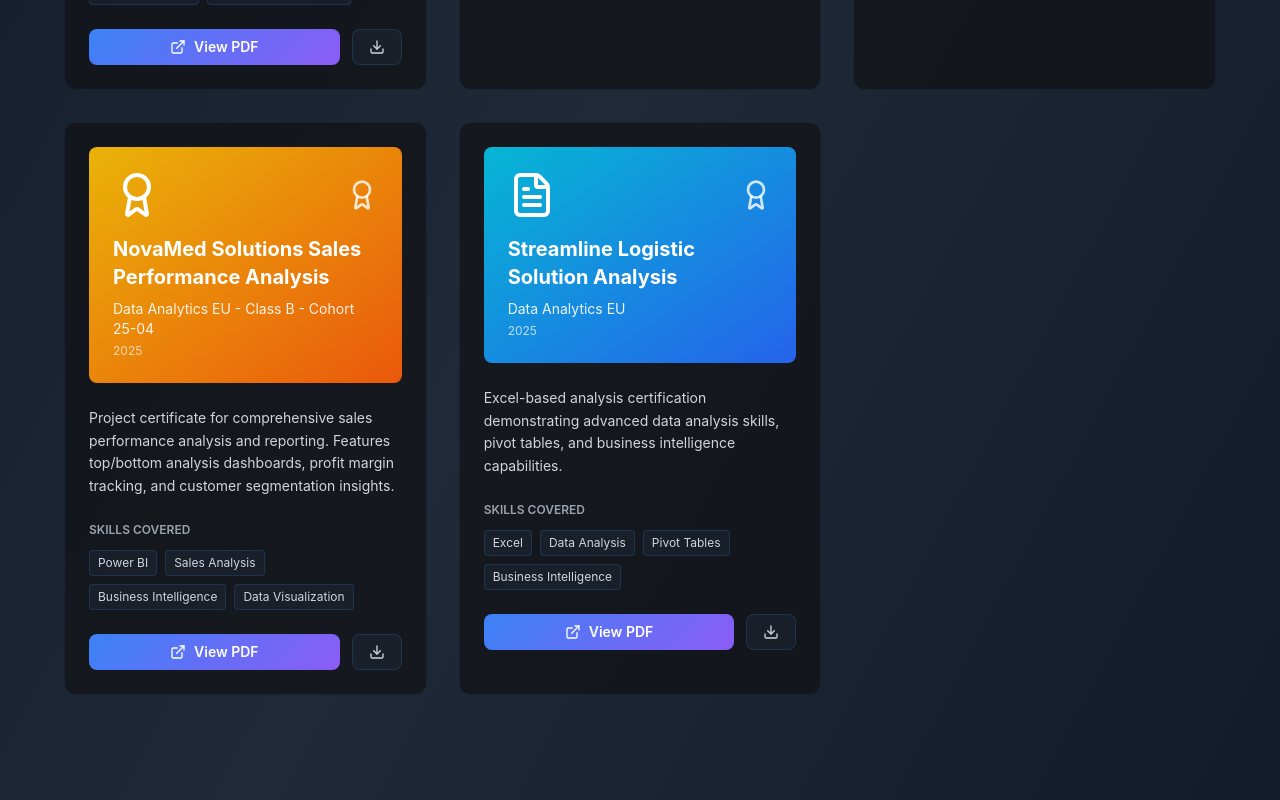
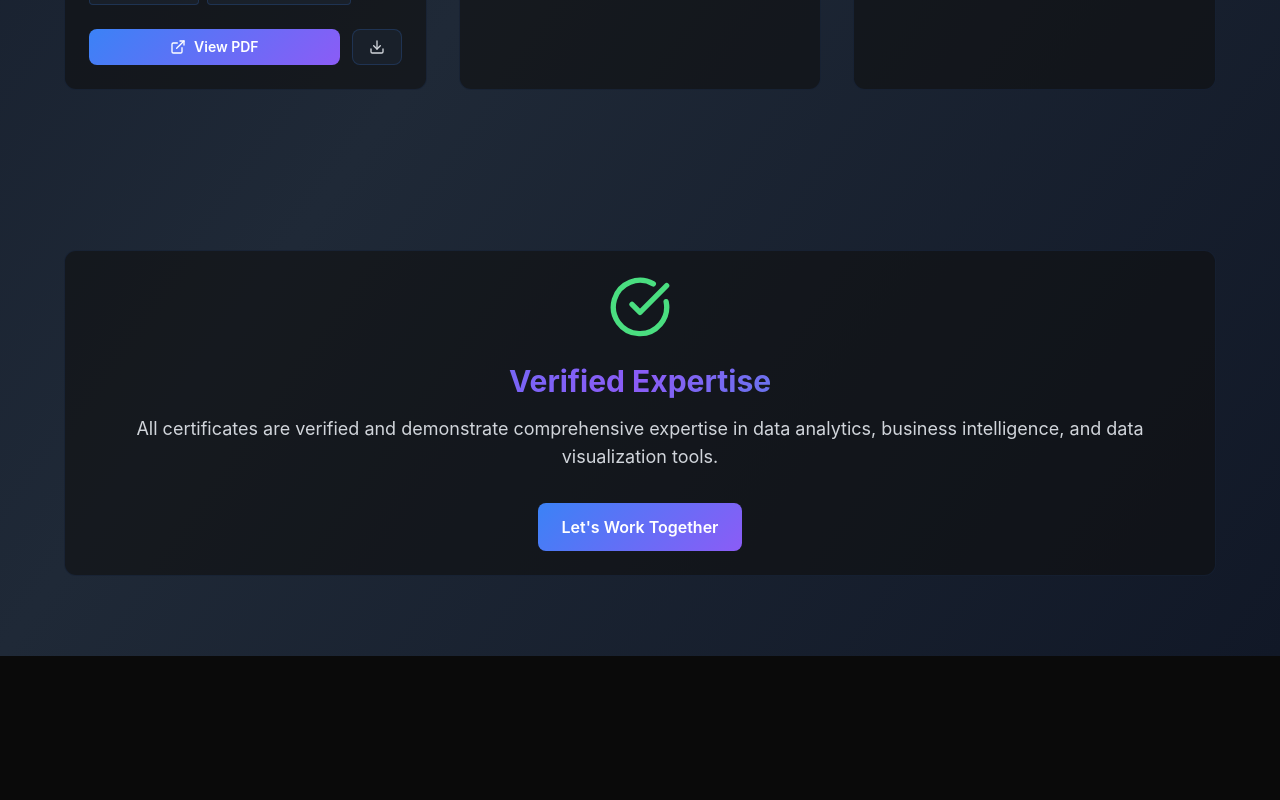
Before and after one commit to jeremydev-c/Modinat-Omolara-Buhari-portfolio, a Next.js app: page /certificates in a window 1280 px wide. Shown: the part 1140-1940 px from the top of the page. After the commit the page ends 1796 px from the top, so only its background shows below. Built offline with nearby package versions, Linux system fonts and the light colour scheme.

Commit message:
Remove project certificates, keep only 3 official certificates

```diff
--- a/app/certificates/page.tsx
+++ b/app/certificates/page.tsx
@@ -44,26 +44,6 @@ export default function Certificates() {
       pdf: "/CERTIFICATES/Modinat Omolara Buhari .cc.pdf",
       icon: FileText,
       color: "from-green-500 to-emerald-600"
-    },
-    {
-      title: "NovaMed Solutions Sales Performance Analysis",
-      issuer: "Data Analytics EU - Class B - Cohort 25-04",
-      date: "2025",
-      description: "Project certificate for comprehensive sales performance analysis and reporting. Features top/bottom analysis dashboards, profit margin tracking, and customer segmentation insights.",
-      skills: ["Power BI", "Sales Analysis", "Business Intelligence", "Data Visualization"],
-      pdf: "/CERTIFICATES/Novo Med sales performance Analsysis ppt.pdf",
-      icon: Award,
-      color: "from-yellow-500 to-orange-600"
-    },
-    {
-      title: "Streamline Logistic Solution Analysis",
-      issuer: "Data Analytics EU",
-      date: "2025",
-      description: "Excel-based analysis certification demonstrating advanced data analysis skills, pivot tables, and business intelligence capabilities.",
-      skills: ["Excel", "Data Analysis", "Pivot Tables", "Business Intelligence"],
-      pdf: "/CERTIFICATES/Streamline Logistic Solution Analysis using excel.pdf",
-      icon: FileText,
-      color: "from-cyan-500 to-blue-600"
     }
   ];
 
@@ -104,7 +84,7 @@ export default function Certificates() {
               transition={{ delay: 0.2 }}
               className="text-center"
             >
-              <div className="text-3xl md:text-4xl font-bold text-gradient mb-2">5+</div>
+              <div className="text-3xl md:text-4xl font-bold text-gradient mb-2">3</div>
               <div className="text-sm text-gray-400">Certificates</div>
             </motion.div>
             <motion.div
```
